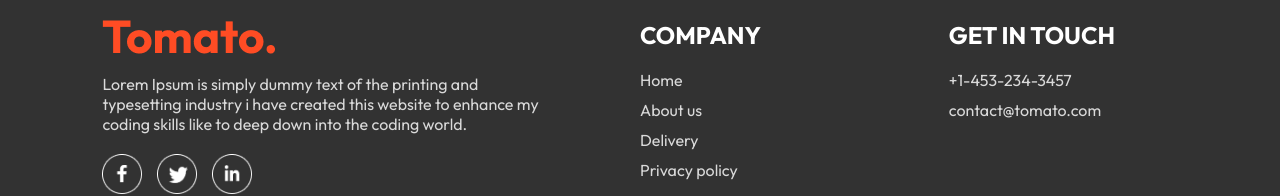
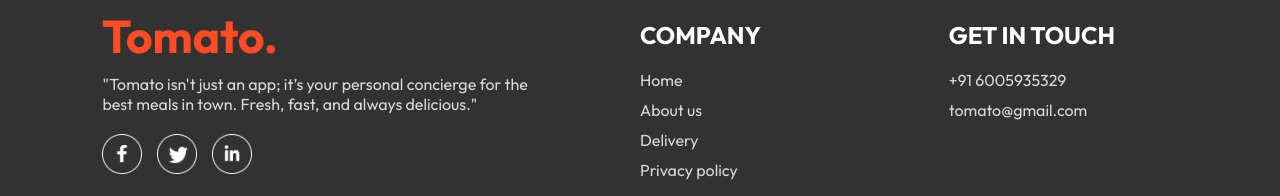
Before and after one commit to Danishmanyotra/Tomato, a React (Vite) app in the folder frontend/: page / in a window 1280 px wide. Shown: the part 1485-1681 px from the top of the page. Built offline with nearby package versions, Linux system fonts and the light colour scheme; no server answers; a web font is replaced by a local one.

Commit message:
add description in footer

```diff
--- a/frontend/src/components/Footer/Footer.jsx
+++ b/frontend/src/components/Footer/Footer.jsx
@@ -8,7 +8,7 @@ const Footer = () => {
        <div className='footer-content'>
         <div className='footer-content-left'>
              <img src={assets.logo} alt=""/>
-             <p>Lorem Ipsum is simply dummy text of the printing and typesetting  industry i have created this website to enhance my coding skills like to deep down into the coding world.</p>
+             <p>"Tomato isn't just an app; it’s your personal concierge for the best meals in town. Fresh, fast, and always delicious."</p>
              <div className='footer-social-icons'>
                <img src={assets.facebook_icon} alt="" />
                <img src={assets.twitter_icon} alt="" />
@@ -27,8 +27,8 @@ const Footer = () => {
         <div className='footer-content-right'>
               <h2>GET IN TOUCH</h2>
               <ul>
-                <li>+1-453-234-3457</li>
-                <li>contact@tomato.com</li>
+                <li>+91 6005935329</li>
+                <li>tomato@gmail.com</li>
               </ul>
         </div>
        </div>
```
